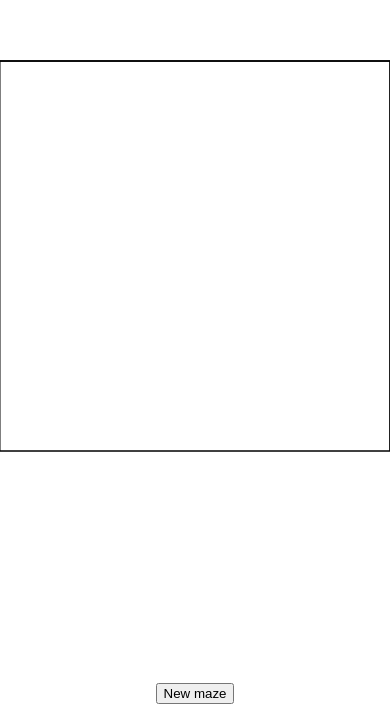
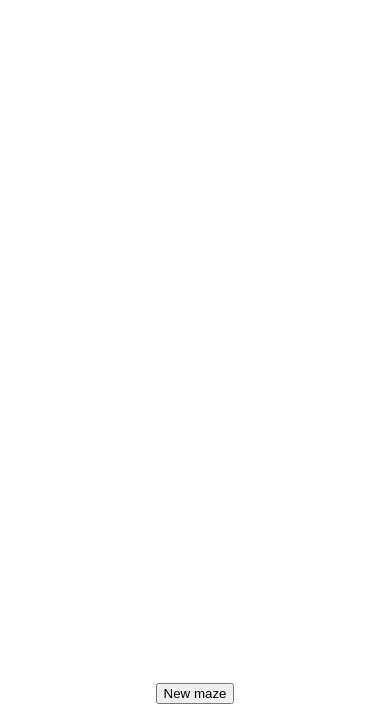
Before and after one commit to imgret/maze, a React (Create React App) app: page / in a window 390 px wide. Shown: the part 166-870 px from the top of the page. Built offline with nearby package versions, Linux system fonts and the light colour scheme.

Commit message:
Change canvas size on window resize
- Pass draw function to canvas instead of direct call in App.
- Add hook which detects window size changes.
- Remove usage of useCallback.

```diff
--- a/src/App.tsx
+++ b/src/App.tsx
@@ -1,6 +1,7 @@
 import React, { useCallback, useEffect, useRef, useState } from "react";
 import "./App.css";
 import Canvas from "./components/Canvas";
+import useWindowSize from "./hooks/useWindowSize";
 import Maze, { N, S, E, W } from "./Maze/Maze";
 
 interface Cell {
@@ -22,6 +23,8 @@ function App() {
 
   const [maze, setMaze] = useState(new Maze(mazeWidth, mazeHeight));
 
+  const windowSize = useWindowSize();
+
   const isWall = (cell: number, direction: number) => (cell & direction) === 0;
 
   const drawCellSide = (ctx: CanvasRenderingContext2D, isWall: boolean, toX: number, toY: number) => {
@@ -29,17 +32,16 @@ function App() {
     ctx.stroke();
   };
 
-  const drawCell = useCallback((ctx: CanvasRenderingContext2D, cell: Cell) => {
+  const drawCell = (ctx: CanvasRenderingContext2D, cell: Cell) => {
     ctx.beginPath();
     ctx.moveTo(cell.x0, cell.y0);
     drawCellSide(ctx, isWall(cell.walls, N), cell.x1, cell.y0);
     drawCellSide(ctx, isWall(cell.walls, E), cell.x1, cell.y1);
     drawCellSide(ctx, isWall(cell.walls, S), cell.x0, cell.y1);
     drawCellSide(ctx, isWall(cell.walls, W), cell.x0, cell.y0);
-  }, []);
+  };
 
-  const drawMaze = useCallback(
-    (ctx: CanvasRenderingContext2D) => {
+  const drawMaze = (ctx: CanvasRenderingContext2D) => {
     const canvasWidth = ctx.canvas.width;
     const canvasHeight = ctx.canvas.height;
 
@@ -73,23 +75,15 @@ function App() {
         drawCell(ctx, cell);
       }
     }
-    },
-    [drawCell, maze]
-  );
-
-  useEffect(() => {
-    maze.create();
-
-    const context = canvasRef.current?.getContext("2d");
-    context && drawMaze(context);
-  }, [maze, drawMaze]);
+  };
 
   return (
     <div className="App">
-      <Canvas ref={canvasRef} width={window.innerWidth} height={window.innerHeight} />
+      <Canvas ref={canvasRef} width={windowSize.width} height={windowSize.height} draw={drawMaze} />
       <button
         onClick={() => {
           const newMaze = new Maze(36, 25);
+          newMaze.create();
           setMaze(newMaze);
         }}
       >
--- /dev/null
+++ b/src/hooks/useWindowSize.ts
@@ -0,0 +1,40 @@
+import { useEffect, useState } from "react";
+
+interface WindowSize {
+  width: number | undefined;
+  height: number | undefined;
+}
+
+// Reference https://usehooks.com/useWindowSize/
+const useWindowSize = () => {
+  // Initialize state with undefined width/height so server and client renders match
+  // Learn more here: https://joshwcomeau.com/react/the-perils-of-rehydration/
+  const [windowSize, setWindowSize] = useState<WindowSize>({
+    width: undefined,
+    height: undefined,
+  });
+
+  useEffect(() => {
+    // Handler to call on window resize
+    function handleResize() {
+      // Set window width/height to state
+      setWindowSize({
+        width: window.innerWidth,
+        height: window.innerHeight,
+      });
+    }
+
+    // Add event listener
+    window.addEventListener("resize", handleResize);
+
+    // Call handler right away so state gets updated with initial window size
+    handleResize();
+
+    // Remove event listener on cleanup
+    return () => window.removeEventListener("resize", handleResize);
+  }, []); // Empty array ensures that effect is only run on mount
+
+  return windowSize;
+};
+
+export default useWindowSize;
```
Lines whose indentation alone changed are shown as unchanged.
